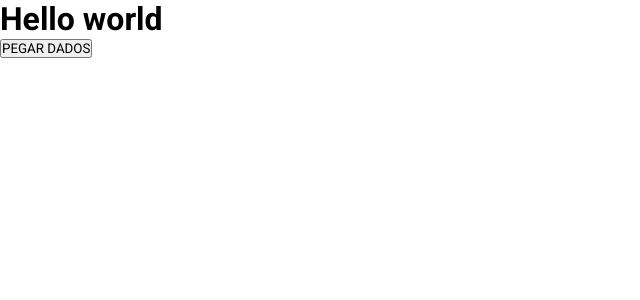
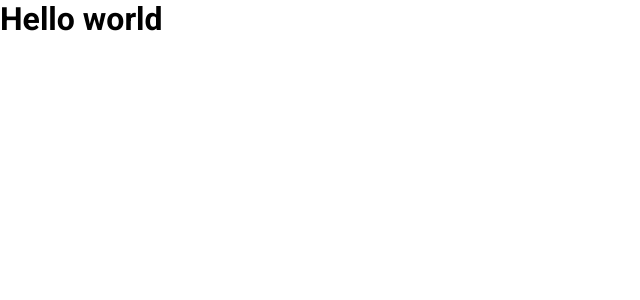
Before and after one commit to felipe-sant/template-react, a React (Create React App) app: page / in a window 1280 px wide. Shown: the top 300 px of the page, without its empty margins (0-640 px from the left). Built offline with nearby package versions, Linux system fonts and the light colour scheme.

Commit message:
fix: arrumando erro de manifest e mudando nome do get

```diff
--- a/src/functions/buscarDados.ts
+++ b/src/functions/get.ts
@@ -1,7 +1,7 @@
-async function buscarDados(url: string) {
+async function get(url: string) {
     const response = await fetch(url)
     const data = await response.json()
     return data
 }
 
-export default buscarDados
+export default get
--- a/src/pages/home.tsx
+++ b/src/pages/home.tsx
@@ -1,15 +1,9 @@
-import buscarDados from "../functions/buscarDados"
-
-export default function Home() {
-    const pegarDados = async () => {
-        const result = await buscarDados('http://localhost:5000/Produtos')
-        console.log(result)
-    }
-
+function Home() {
     return (
         <main>
             <h1>Hello world</h1>
-            <button onClick={pegarDados}>PEGAR DADOS</button>
         </main>
     )
 }
+
+export default Home
```
Also changed, not shown: public/manifest.json (added).
